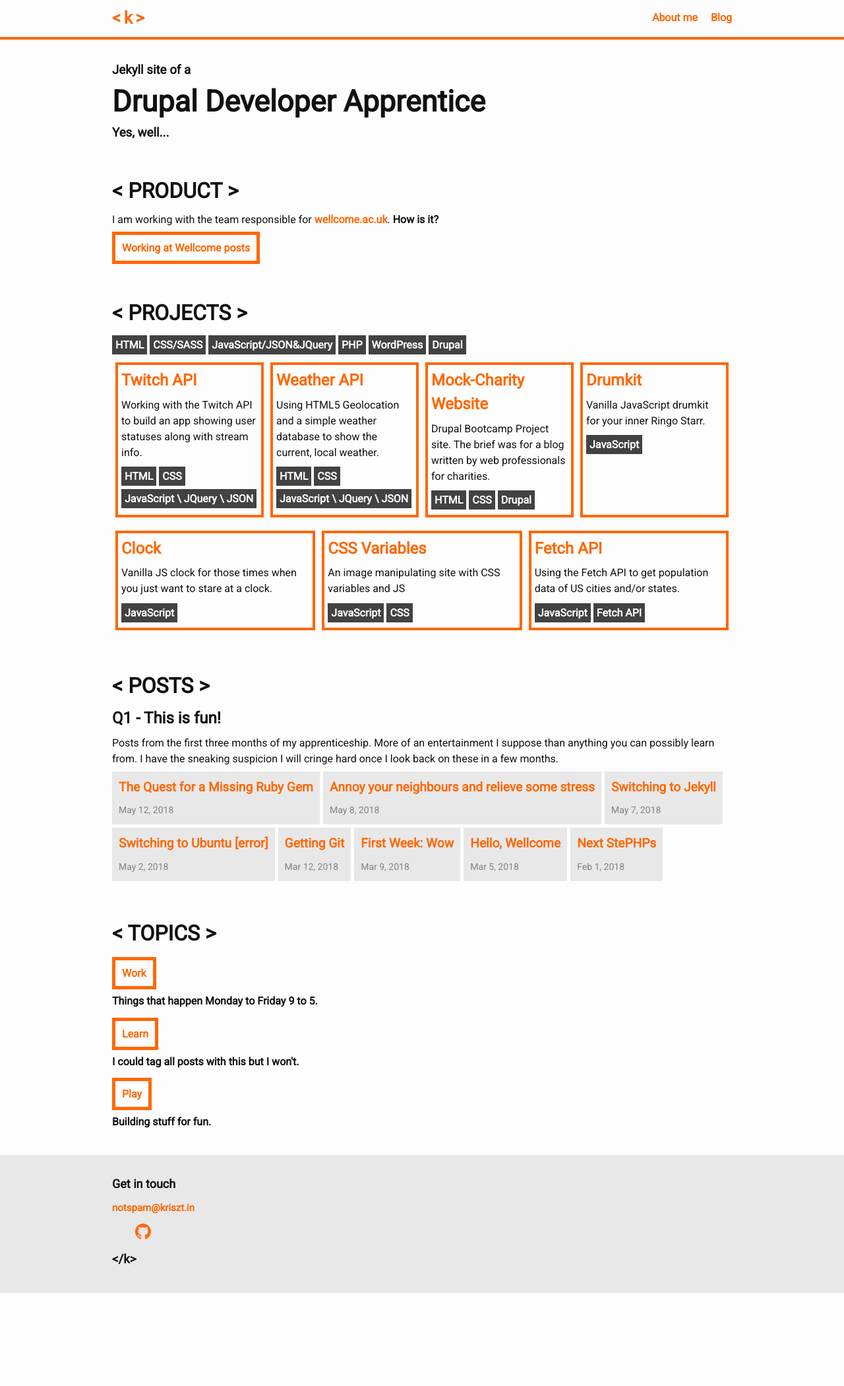
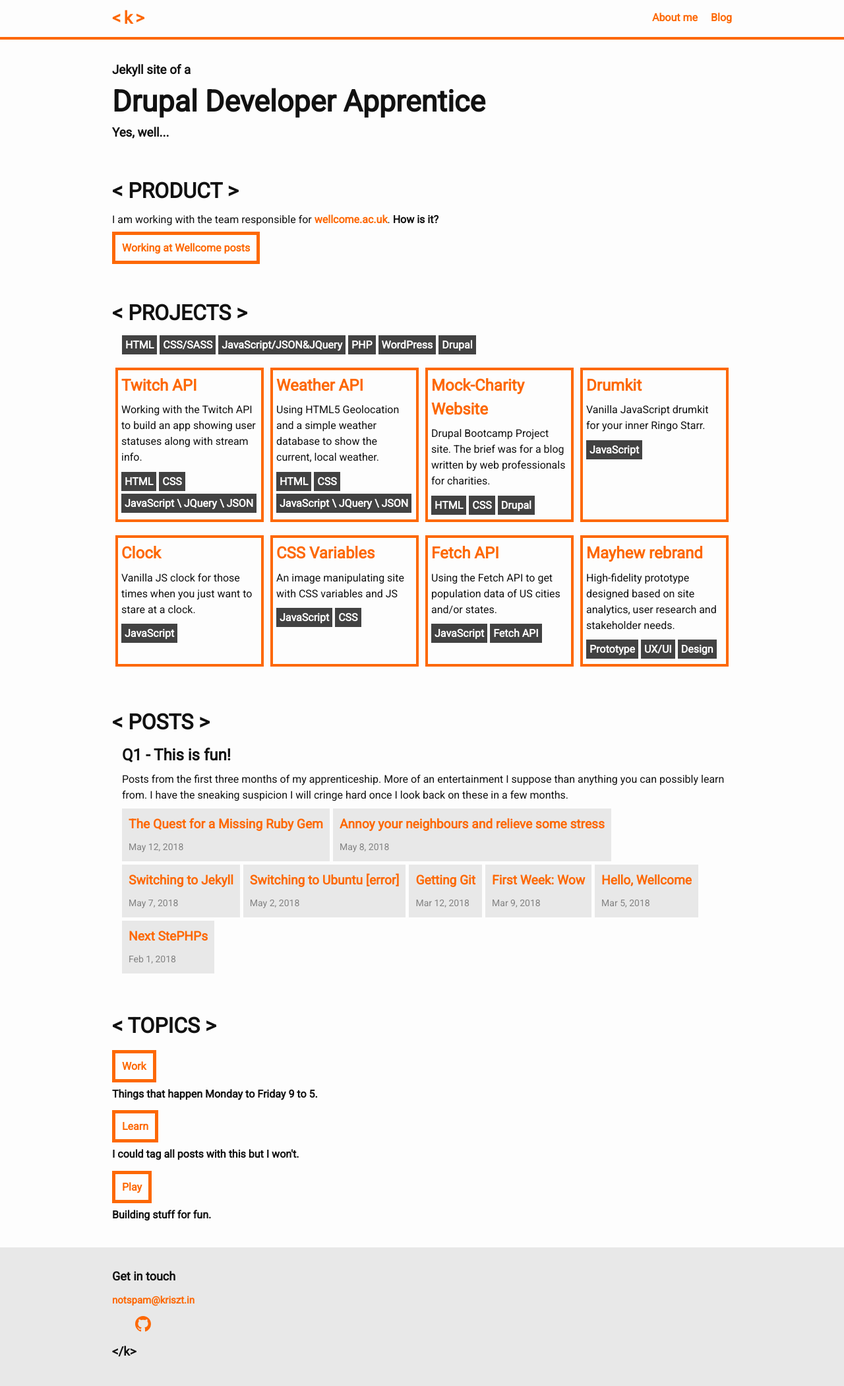
Before and after one commit to krisztin/krisztin.github.io, a Jekyll site: the page built from index.md, in a window 1280 px wide. Shown: the whole page at 66% size. Built offline with Jekyll 4.4.1, drawn with Linux system fonts in a browser that asks for light colours; nearby versions of some CDN libraries; before the commit the page ends 1959 px from its top, so only the background shows below that.

Commit message:
mayhew proto and styling changes

```diff
--- a/_includes/home-posts.html
+++ b/_includes/home-posts.html
@@ -1,12 +1,12 @@
 <div class="posts">
     <h1 class="home-head">&#60; Posts &#62;</h1>
-
+    <div class="indent">
     <h2>Q1 - This is fun!</h2>
     <p>Posts from the first three months of my apprenticeship. More of an entertainment I suppose than anything you can possibly learn from. I have the sneaking suspicion I will cringe hard once I look back on these in a few months.</p>
     {%- if site.posts.size > 0 -%}
     <ul class="post-list">
         {%- for post in site.posts -%}
-        <li>
+        <article>
             {%- assign date_format = site.minima.date_format | default: "%b %-d, %Y" -%}
             <h3>
                 <a class="post-link" href="{{ post.url | relative_url }}">
@@ -15,10 +15,11 @@
             </h3>
             <span class="post-meta">{{ post.date | date: date_format }}</span>
             {%- if site.show_excerpts -%} {{ post.excerpt }} {%- endif -%}
-        </li>
+        </article>
         {%- endfor -%}
     </ul>
     {%- endif -%}
+    </div>
     <!-- <h2>Q2 - Now I have a clue</h2>
     <p>Nope, false alarm. Still clueless.</p>
     {%- if site.posts.size > 0 -%}
--- a/_includes/home-projects.html
+++ b/_includes/home-projects.html
@@ -1,5 +1,5 @@
 <h1 class="home-head">&#60; Projects &#62;</h1>
-<ul class="tech-list">
+<ul class="tech-list indent">
   <li>HTML</li>
   <li>CSS/SASS</li>
   <li>JavaScript/JSON&#38;JQuery</li>
@@ -78,4 +78,15 @@
       <h4 class="tag">Fetch API</h4>
     </div>
   </article>
+  <article class="project-card">
+    <a href="https://invis.io/BWIQXA0H4QV" target="_blank">
+      <h2>Mayhew rebrand</h2>
+    </a>
+    <p>High-fidelity prototype designed based on site analytics, user research and stakeholder needs.</p>
+    <div class="tags">
+      <h4 class="tag">Prototype</h4>
+      <h4 class="tag">UX/UI</h4>
+      <h4 class="tag">Design</h4>
+    </div>
+  </article>
   </div>
--- a/_sass/minima/_home.scss
+++ b/_sass/minima/_home.scss
@@ -11,10 +11,6 @@
 /**
  * Techs
  */
-
-.tech-list {
-    margin: 0;
-}
 
 .tech-list>li {
     list-style-type: none;
@@ -100,7 +96,7 @@
     list-style: none;
     @extend %clearfix;
     margin-left: 0px;
-    li {
+    article {
         max-width: 50%;
         float: left;
         margin: 0 5px 5px 0;
@@ -116,7 +112,7 @@
 @media screen and (max-width: 700px) {
     .post-list {
         margin-left: 0px;
-        li {
+        article {
             max-width: 100%;
             display: block;
             margin: 0 0 5px 0;
--- a/_sass/minima/_layout.scss
+++ b/_sass/minima/_layout.scss
@@ -5,6 +5,10 @@
 h1 {
   font-weight: 900;
   font-size: $base-font-size * 1.5;
+}
+
+.indent {
+  margin-left: 15px;
 }
 
 /**
```
